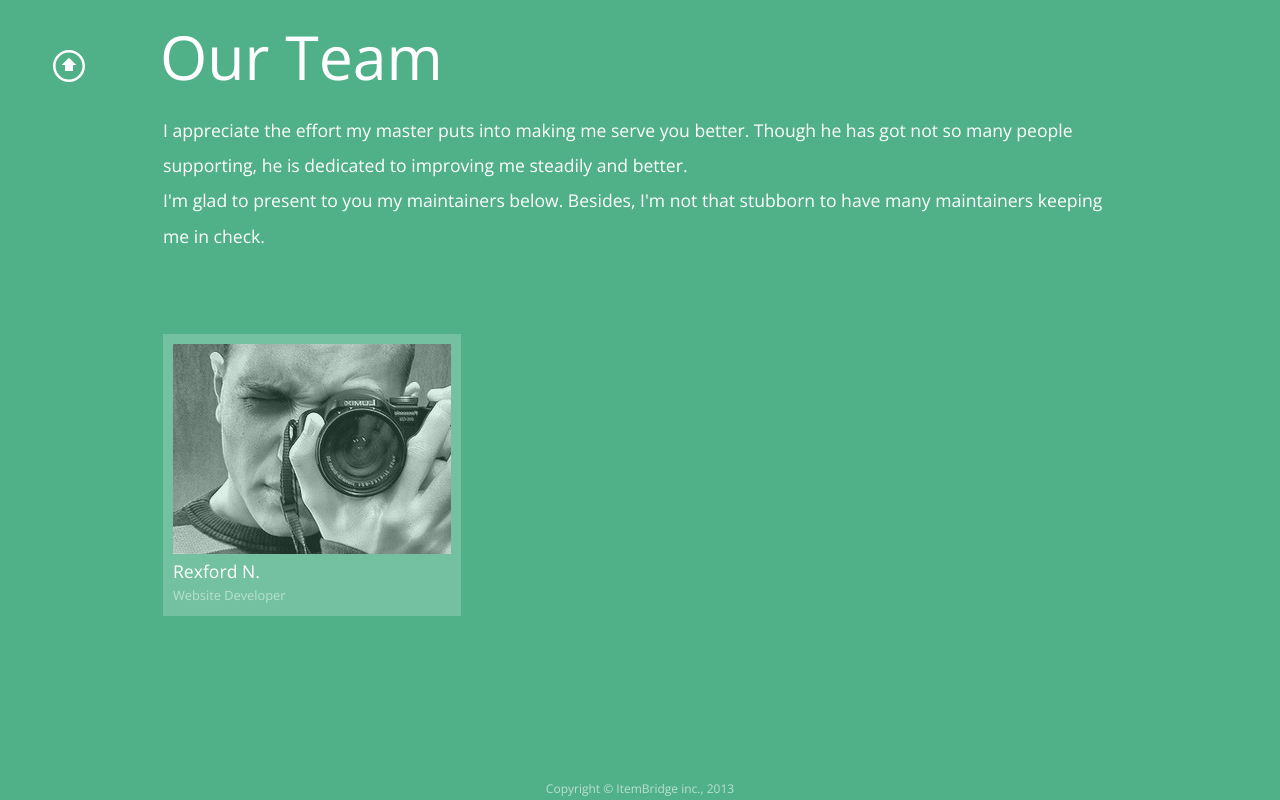
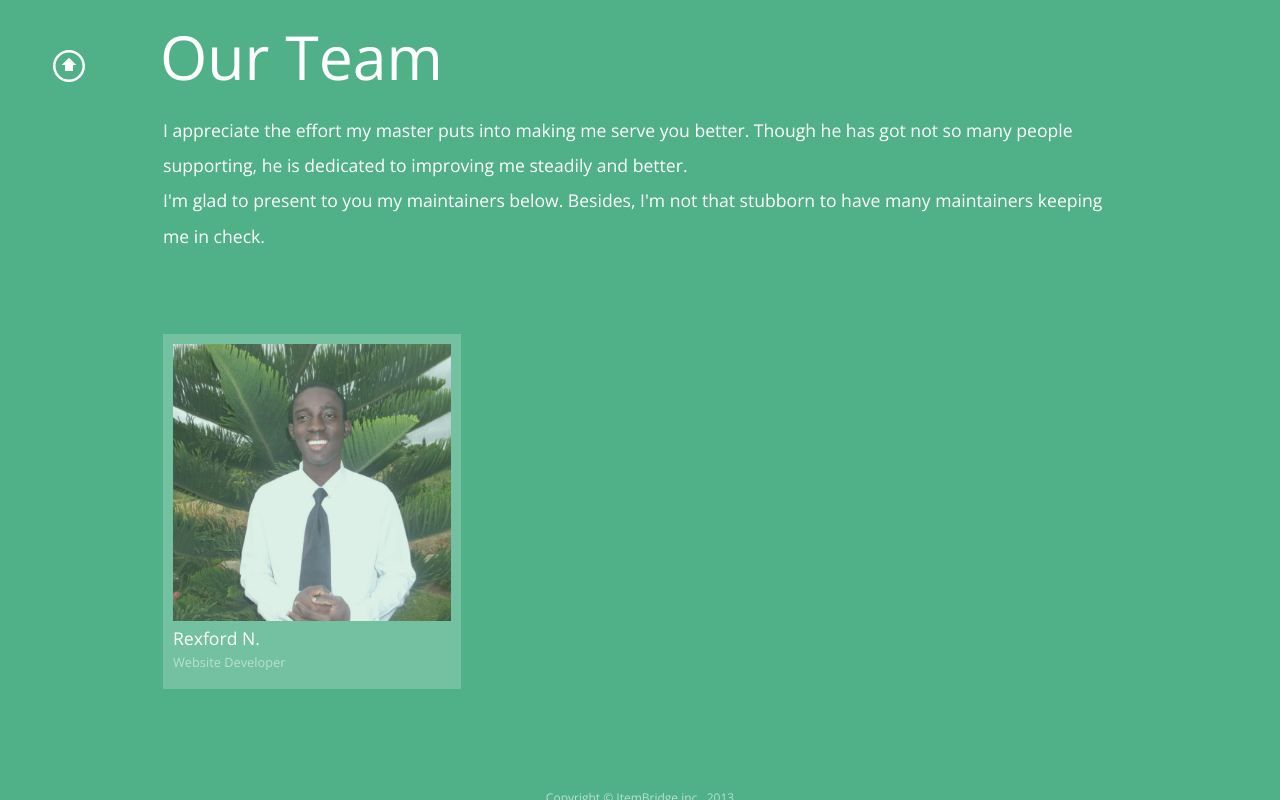
Before and after one commit to litwinski/menpha, a Django app: page /team/ in a window 1280 px wide. Run offline with Django 3.2, Linux system fonts and the light colour scheme; parts of the project's set-up code (start-up, migrations or seed data) failed here and were passed over.

Commit message:
adding contents to static pages e.g, /test/, about, learn, etc

```diff
--- a/main/static/css/custom.css
+++ b/main/static/css/custom.css
@@ -631,8 +631,8 @@ a.big-navi:hover > .navi-icons{
     position: relative;
     width: 100%;
     max-width: 298px;
-    height: 282px;
-    max-height: 282px;
+    height: 365px;
+    max-height: 355px;
     padding: 10px 10px 12px;
     margin-bottom: 30px;
     -webkit-box-sizing: border-box;
--- a/main/templates/metrika.html
+++ b/main/templates/metrika.html
@@ -94,20 +94,7 @@
               </div>
             </div>
           </nav>
-          <nav class="navi row-fluid">
-            <div class="container">
-              <div class="span12 clearfix">
-                <div class="span6">
-                  <a class="small-navi about" href="{% url 'about' %}" onclick="gotoPageWithTrans1(1)" title="About Us"><i class="navi-icons about-icon"></i>About</a>
-                  <a class="small-navi team" href="{% url 'team' %}" onclick="gotoPageWithTrans1(2)" title="Our Team"><i class="navi-icons team-icon"></i>Our Team</a>
-                </div>
-                <div class="span6">
-                  <a class="small-navi about" href="{% url 'privacy' %}" onclick="gotoPageWithTrans1(1)" title="About Us"><i class="navi-icons about-icon"></i>Privacy</a>
-                  <!--<a class="small-navi team page-transition" href="#team" onclick="gotoPageWithTrans1(2)" title="Our Team"><i class="navi-icons team-icon"></i>Our Team</a>-->
-                </div>
-              </div>
-            </div>
-          </nav>
+
           <section class="container">
             <div class="clearfix">
               <div class="tw-feed">
@@ -127,6 +114,21 @@
               </div>
             </div>
           </section>
+
+           <nav class="navi row-fluid">
+            <div class="container">
+              <div class="span12 clearfix">
+                <div class="span6">
+                  <a class="small-navi about" href="{% url 'about' %}" onclick="gotoPageWithTrans1(1)" title="About Us"><i class="navi-icons about-icon"></i>About</a>
+                  <a class="small-navi team" href="{% url 'team' %}" onclick="gotoPageWithTrans1(2)" title="Our Team"><i class="navi-icons team-icon"></i>Our Team</a>
+                </div>
+                <div class="span6">
+                  <a class="small-navi about" href="{% url 'privacy' %}" onclick="gotoPageWithTrans1(1)" title="About Us"><i class="navi-icons about-icon"></i>Privacy</a>
+                  <!--<a class="small-navi team page-transition" href="#team" onclick="gotoPageWithTrans1(2)" title="Our Team"><i class="navi-icons team-icon"></i>Our Team</a>-->
+                </div>
+              </div>
+            </div>
+          </nav>
           <div class="push"><!--//--></div><!--Ryan Fait's Sticky Footer-->
         </div>
         <!--Footer-->
--- a/main/templates/team.html
+++ b/main/templates/team.html
@@ -37,14 +37,14 @@
 
               <div class="span4 team-mate">
                 <span class="figcap"></span>
-                <a href="http://google.com/+Nkansahrexford" target="_blank" title="Rayan Green">
-                  <img src="/static/img/team/green.jpg" alt="Rayan Green">
+                <a href="http://google.com/+Nkansahrexford" target="_blank" title="Rexford N">
+                  <img src="/static/img/team/me.jpg" alt="Rexford N.">
                   <h2>Rexford N.</h2>
                   <h3>Website Developer</h3>
                 </a>
-                <p>I live in Ghana. I enjoy breaking grounds and solving real life problems, thus Menpha.</p>
+                <p>I live in Ghana. I enjoy breaking grounds and solving real life problems, thus the development of Menpha.</p>
                 <ul class="social-bar2">
-                  <li><a class="googleplus-black" href="" title="Google+" target="_blank"></a></li>
+                  <li><a class="googleplus-black" href="http://google.com/+Nkansahrexford" title="Google+" target="_blank"></a></li>
                 </ul>
               </div>
             </div>
```
Also changed, not shown: main/static/img/team/brin.jpg (deleted), main/static/img/team/green.jpg (deleted), main/static/img/team/johnson.jpg (deleted), main/static/img/team/me.jpg (added), main/static/img/works/w1_s.jpg (deleted), main/static/img/works/w2_s.jpg (deleted), main/static/img/works/w3_s.jpg (deleted), main/static/img/works/w4_s.jpg (deleted), main/static/img/works/w5_s.jpg (deleted).
